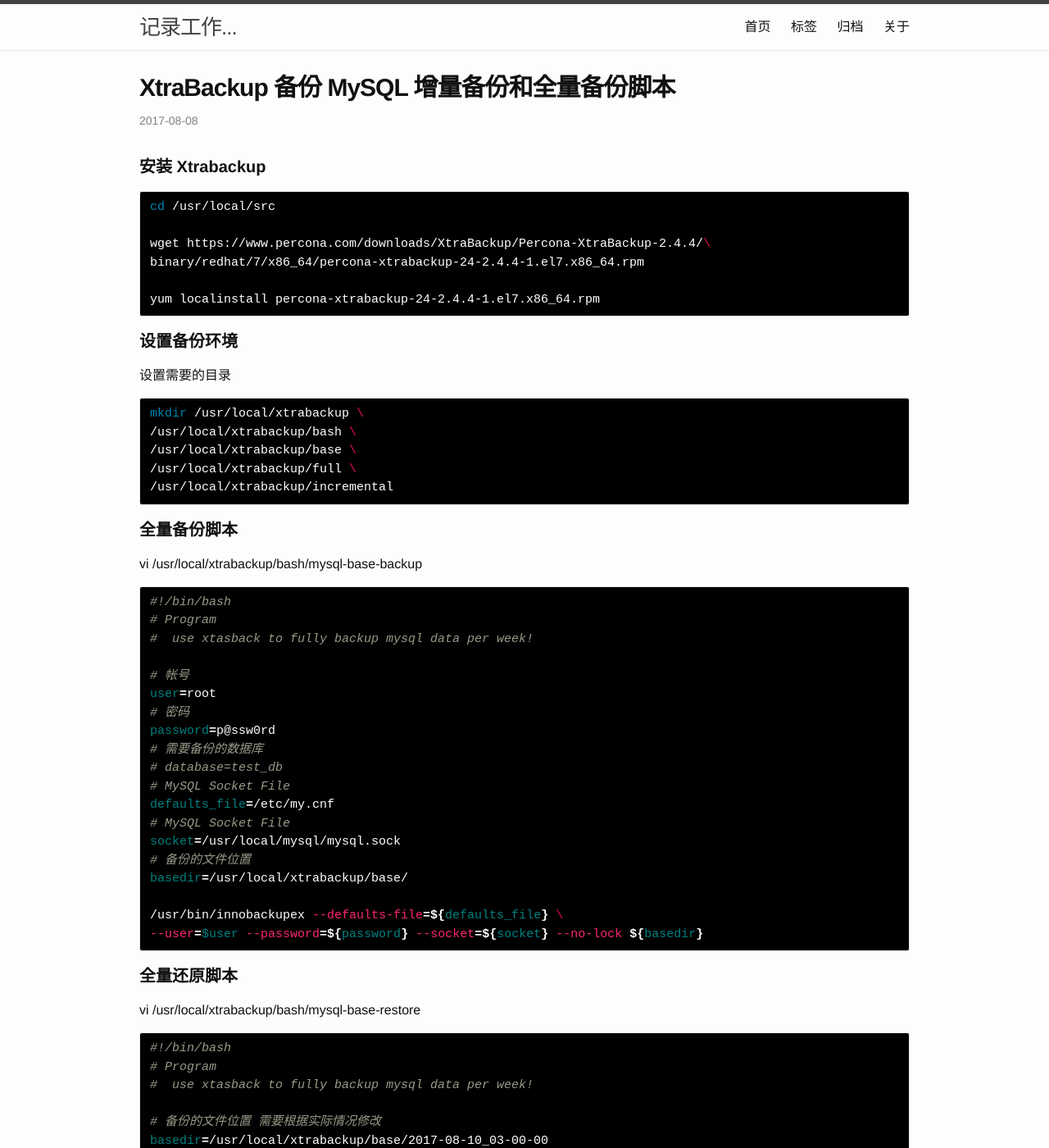
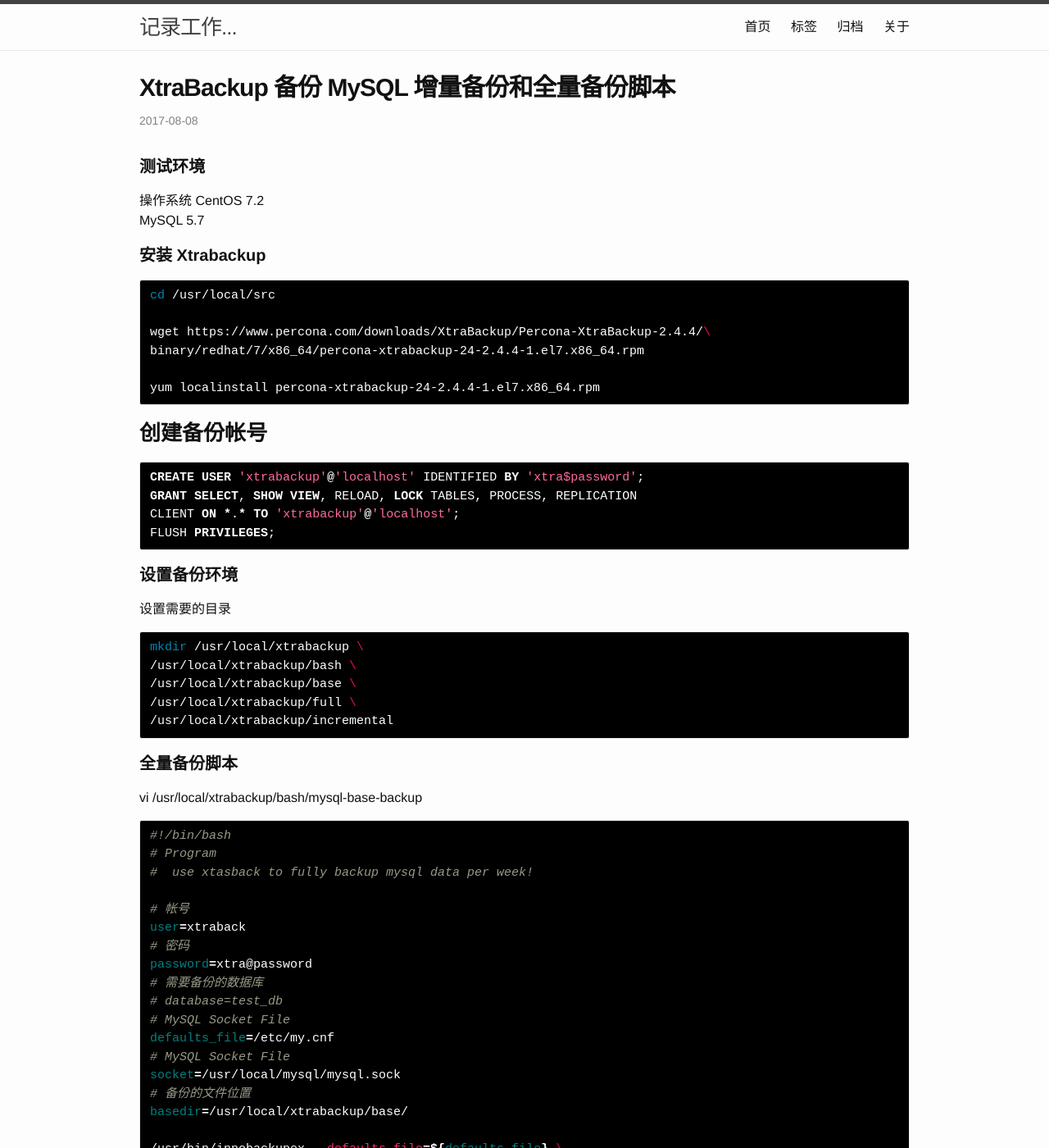
Before and after one commit to yoshow/my-blog, a Jekyll site: the page built from _posts/2017-08-08-mysql-backup.markdown, in a window 1280 px wide and 1400 px high. Shown: the whole window at 82% size. Built offline with Jekyll 4.4.1, drawn with Linux system fonts in a browser that asks for light colours; comment, search, counter and statistics services are not loaded; some of the changed text lies outside the part shown.

Commit message:
更新 XtraBackup 备份 MySQL 增量备份和全量备份脚本

```diff
--- a/_posts/2017-08-08-mysql-backup.markdown
+++ b/_posts/2017-08-08-mysql-backup.markdown
@@ -4,6 +4,12 @@
 date: 2017-08-08 08:00:00 +0800
 tags: ["MySQL"]
 ---
+
+#### 测试环境 ####
+
+操作系统 CentOS 7.2
+MySQL 5.7
+
 
 #### 安装 Xtrabackup ####
 
@@ -14,6 +20,15 @@
 binary/redhat/7/x86_64/percona-xtrabackup-24-2.4.4-1.el7.x86_64.rpm
 
 yum localinstall percona-xtrabackup-24-2.4.4-1.el7.x86_64.rpm
+{% endhighlight %}
+
+### 创建备份帐号
+
+{% highlight SQL %}
+CREATE USER 'xtrabackup'@'localhost' IDENTIFIED BY 'xtra$password';
+GRANT SELECT, SHOW VIEW, RELOAD, LOCK TABLES, PROCESS, REPLICATION
+CLIENT ON *.* TO 'xtrabackup'@'localhost';
+FLUSH PRIVILEGES;
 {% endhighlight %}
 
 #### 设置备份环境 ####
@@ -35,9 +50,9 @@
 #  use xtasback to fully backup mysql data per week!
 
 # 帐号
-user=root
+user=xtraback
 # 密码
-password=p@ssw0rd
+password=xtra@password
 # 需要备份的数据库
 # database=test_db
 # MySQL Socket File
@@ -88,9 +103,9 @@
 #  use xtasback to incremental backup mysql data per week!
 
 # 帐号
-user=root
+user=xtraback
 # 密码
-password=p@ssw0rd
+password=xtra@password
 # 需要备份的数据库
 # MySQL Socket File
 defaults_file=/etc/my.cnf
@@ -134,9 +149,9 @@
 #  use xtasback to incremental backup mysql data per week!
 
 # 帐号
-user=root
+user=xtraback
 # 密码
-password=p@ssw0rd
+password=xtra@password
 # 需要备份的数据库
 # MySQL Socket File
 defaults_file=/etc/my.cnf
@@ -176,7 +191,12 @@
 0 3 * * 0 /usr/local/xtrabackup/bash/mysql-base-backup. >/dev/null 2>&1
 #周一到周六凌晨3:00做增量备份
 0 3 * * 1-6 /usr/local/xtrabackup/bash/mysql-incremental-backup >/dev/null 2>&1
+#每个星期日凌晨4:00执行清理备份脚本
+0 4 * * 0 /usr/local/xtrabackup/bash/mysql-clear-backup. >/dev/null 2>&1
 {% endhighlight %}
+
+相关的源码
+https://github.com/yoshow/percona-xtrabackup-scripts
 
 **相关链接**
 [CentOS 安装 xTrabackup 2.4](https://www.percona.com/doc/percona-xtrabackup/2.4/installation/yum_repo.html)
```
